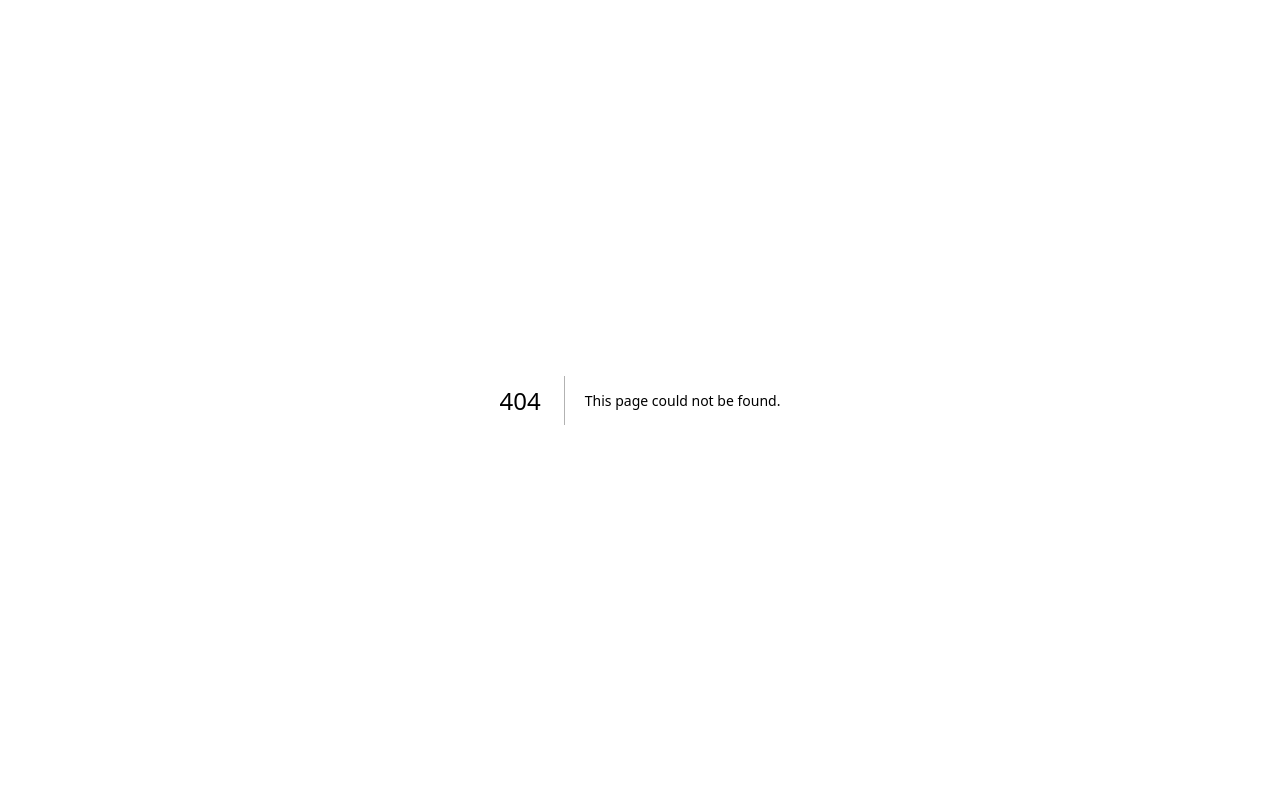
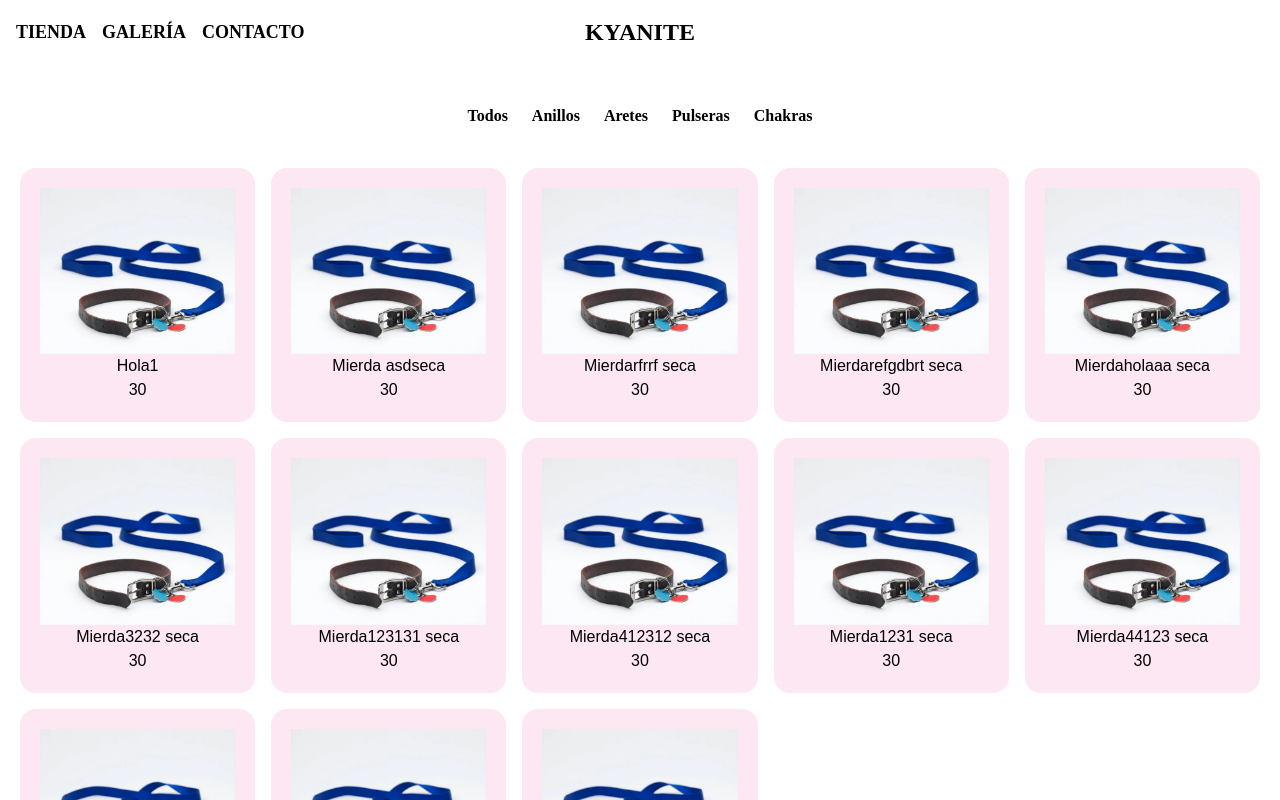
Before and after one commit to lalit0o/ProyectoAplicacionesWeb, a Next.js app: page /categoria/todos in a window 1280 px wide. Before the commit this address had no page. Shown: the top 800 px of the page. Built offline with nearby package versions, Linux system fonts and the light colour scheme.

Commit message:
submenu para filtrar articulos por categoria funcional

```diff
--- /dev/null
+++ b/src/app/categoria/[categoria]/page.tsx
@@ -0,0 +1,40 @@
+'use client'
+import {use} from "react";
+import { useProductStore } from "../../../store/useProductStore";
+import Header from "../../../components/Header";
+import Footer from "../../../components/Footer";
+import Articulo from "../../../components/Articulo";
+import Submenu from "../../../components/Submenu";
+
+
+type categorias = "todos" | "anillos" | "collares" | "pulseras" | "aretes";
+
+type props = {
+    params: Promise<{categoria: categorias  }>
+}
+
+export default function Categoria({ params }: props) {
+
+    const getProductosPorCategoria = useProductStore((state) => state.getProductosPorCategoria);
+    const articulosCompletos = useProductStore((state) => state.articulos);
+
+    const { categoria } = use(params);
+
+    const articulos = categoria === "todos" ? articulosCompletos : getProductosPorCategoria(categoria);
+
+
+    return (<>
+        <Header />
+        <Submenu />
+        <div className="grid grid-cols-2 gap-4 md:grid-cols-3 lg:grid-cols-5 ml-5 mr-5">
+            {articulos.map((item) => (
+                <Articulo key={item.id} articulo={item} />
+            ))}
+        </div>
+
+
+
+        <Footer />
+    </>
+    );
+}
--- a/src/app/globals.css
+++ b/src/app/globals.css
@@ -14,7 +14,7 @@
 
 @media (prefers-color-scheme: dark) {
   :root {
-    --background: #f7f7f7;
+    --background: #cecece;
     --foreground: #ededed;
   }
 }
--- a/src/app/page.js
+++ b/src/app/page.js
@@ -3,7 +3,7 @@ import Header from "../components/Header";
 
 export default function LandingPage() {
   return (
-    <div className="min-h-screen flex flex-col bg-cover bg-center bg-no-repeat" style={{backgroundImage: "url('imagen1.webp')"}}>
+    <div className="min-h-screen flex flex-col bg-cover bg-center bg-no-repeat" style={{backgroundImage: "url('/imagen1.webp')"}}>
       <Header />
 
       <main className="flex-1 flex-col justify-center text-white  px-4 ml-20 items-start" style={{fontFamily: "var(--font-geist-sans)"}}>
--- a/src/app/tienda/page.js
+++ b/src/app/tienda/page.tsx
@@ -4,6 +4,7 @@ import Header from "../../components/Header";
 import Footer from "../../components/Footer";
 import Articulo from "../../components/Articulo";
 import {useProductStore} from "../../store/useProductStore";
+import Submenu from "../../components/Submenu";
 
 
 
@@ -14,6 +15,7 @@ export default function Tienda() {
 
     return (<div className="min-h-screen">
         <Header />
+        <Submenu />
         <div className="grid grid-cols-2 gap-4 md:grid-cols-3 lg:grid-cols-5 ml-5 mr-5">
             {articulos.map((item) => (
             <Articulo key={item.id} articulo={item} />
--- a/src/components/Articulo.tsx
+++ b/src/components/Articulo.tsx
@@ -1,4 +1,5 @@
 import Link from 'next/link';
+import Image from 'next/image'
 
 type articulo = {
     id: number,
@@ -16,10 +17,13 @@ type props = {
 export default function Articulo({ articulo }: props) {
     return (
         <Link href={`/producto/${articulo.id}`}>
-            <div className="text-center bg-gray-900 py-5 px-5 rounded-3xl">
-            <h1 className="text-blue">{articulo.titulo}</h1>
-            <p className="text-purple-900">{articulo.precio}</p>
-            <p>{articulo.imagen}</p>
+            <div className="flex flex-col text-center bg-pink-100 py-5 px-5 rounded-2xl text-black hover:bg-pink-200 transition-colors duration-300">
+                <Image src='/imagen2.webp'
+                    width={500}
+                    height={200}
+                    alt='Picture of the author' />
+                <h1 className="">{articulo.titulo}</h1>
+                <p className="">{articulo.precio}</p>
 
 
             </div>
--- a/src/components/Header.jsx
+++ b/src/components/Header.jsx
@@ -5,19 +5,21 @@ export default function Header() {
         <header className="flex items-center justify-between bg-white text-black p-4 mb-6"style={{fontFamily: 'Cinzel,serif'}}>
 
             <div className="flex-1 flex justify-start gap-4">
-                <Link className=" text-lg font-semibold transition-colors duration-300 hover:text-blue-500 cursor-pointer" href="/tienda">
+                <Link className=" text-lg font-semibold transition-colors duration-300 hover:text-pink-200 cursor-pointer" href="/categoria/todos">
                     TIENDA
                 </Link>
-                <Link className=" text-lg font-semibold transition-colors duration-300 hover:text-blue-500 cursor-pointer" href="/">
+                <Link className=" text-lg font-semibold transition-colors duration-300 hover:text-pink-200 cursor-pointer" href="/">
                     GALERÍA
                 </Link>
-                <Link className=" text-lg font-semibold transition-colors duration-300 hover:text-blue-500 cursor-pointer" href="/">
+                <Link className=" text-lg font-semibold transition-colors duration-300 hover:text-pink-200 cursor-pointer" href="/">
                     CONTACTO
                 </Link>
             </div>
 
             <div className="flex-shrink-0">
-                <h1 className="text-2xl font-bold uppercase"> kyanite</h1>
+                <Link className="text-2xl font-bold transition-colors duration-300 hover:text-pink-200 cursor-pointer uppercase" href='/'>
+                    kyanite
+                </Link>
             </div>
 
             <div className="flex-1 flex justify-end">
--- /dev/null
+++ b/src/components/Submenu.jsx
@@ -0,0 +1,14 @@
+import Link from "next/link";
+
+export default function Submenu(){
+
+    return (
+    <div className="flex items-center justify-center gap-6 bg-white text-black p-4 mb-6 font-semibold "style={{fontFamily: 'Cinzel,serif'}}>
+    <Link className="transition-colors duration-300 hover:text-pink-200 cursor-pointer" href='/categoria/todos'>Todos</Link>
+    <Link className="transition-colors duration-300 hover:text-pink-200 cursor-pointer" href='/categoria/anillos'>Anillos</Link>
+    <Link className="transition-colors duration-300 hover:text-pink-200 cursor-pointer" href='/categoria/aretes'>Aretes</Link>
+    <Link className="transition-colors duration-300 hover:text-pink-200 cursor-pointer" href='/categoria/pulseras'>Pulseras</Link>
+    <Link className="transition-colors duration-300 hover:text-pink-200 cursor-pointer" href='/categoria/chakras'>Chakras</Link>
+
+    </div>)
+}
```
Also changed, not shown: src/app/layout.js (line endings or trailing spaces).
